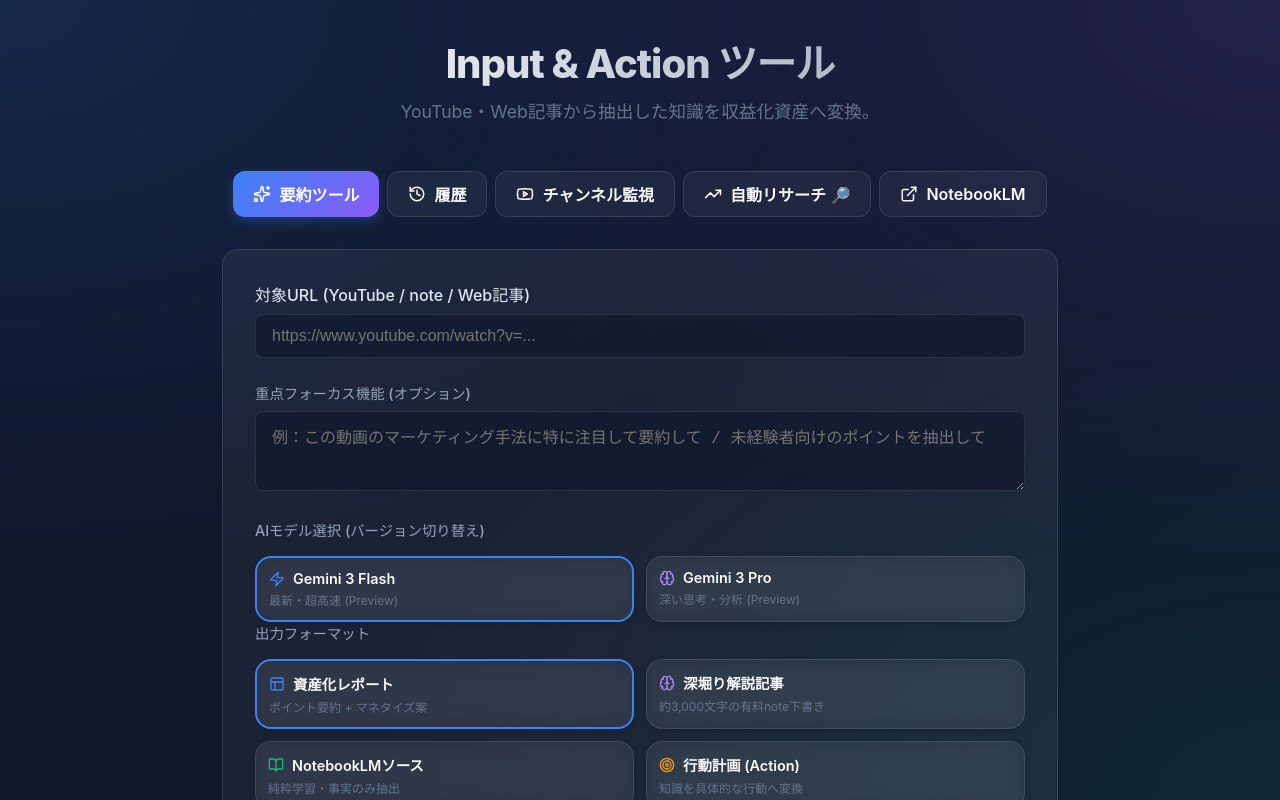
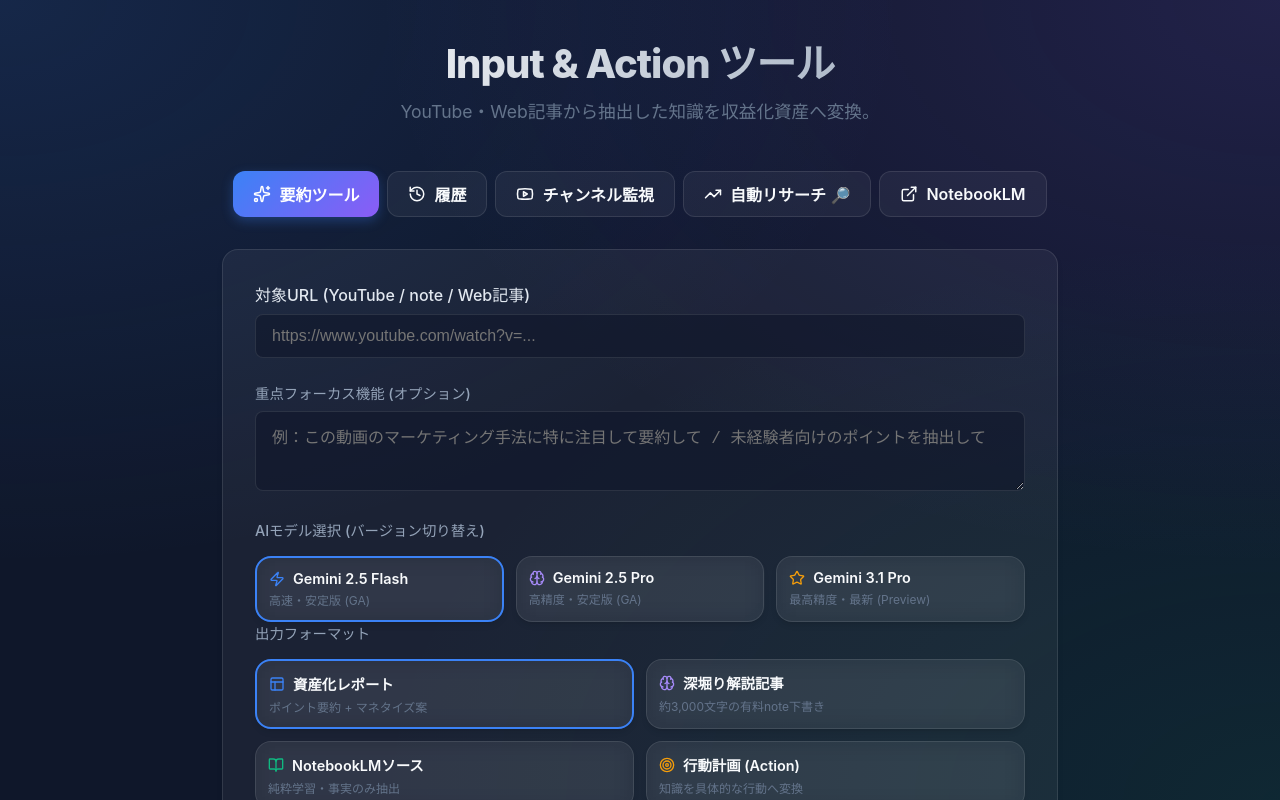
Before and after one commit to makutadasu/skillup, a Next.js app: page / in a window 1280 px wide. Shown: the top 800 px of the page. Built offline with nearby package versions, Linux system fonts and the light colour scheme.

Commit message:
fix: update to available Gemini models (2.5 Flash/Pro + 3.1 Pro Preview)

```diff
--- a/src/app/api/batch-process/route.ts
+++ b/src/app/api/batch-process/route.ts
@@ -42,7 +42,7 @@
                     data.content,
                     'youtube',
                     focusPrompt,
-                    'gemini-3-flash',
+                    'gemini-2.5-flash',
                     url,
                     outputMode
                 );
--- a/src/app/page.tsx
+++ b/src/app/page.tsx
@@ -39,7 +39,7 @@
   // Main feature state
   const [url, setUrl] = useState('');
   const [focusPrompt, setFocusPrompt] = useState('');
-  const [modelType, setModelType] = useState<GeminiModelType>('gemini-3-flash');
+  const [modelType, setModelType] = useState<GeminiModelType>('gemini-2.5-flash');
   const [outputMode, setOutputMode] = useState<'report' | 'article' | 'notebook-source' | 'action-plan'>('report');
   const [result, setResult] = useState('');
   const [currentTitle, setCurrentTitle] = useState('');
@@ -581,28 +581,39 @@
               <label style={{ display: 'block', marginBottom: '1rem', fontWeight: 500, color: '#94a3b8', fontSize: '0.9rem' }}>
                 AIモデル選択 (バージョン切り替え)
               </label>
-              <div className="grid-2">
+              <div style={{ display: 'grid', gridTemplateColumns: 'repeat(3, 1fr)', gap: '12px' }}>
                 <div
-                  className={`glass-panel hover-scale ${modelType === 'gemini-3-flash' ? 'selected-model' : ''}`}
-                  onClick={() => setModelType('gemini-3-flash')}
-                  style={{ padding: '12px', cursor: 'pointer', border: modelType === 'gemini-3-flash' ? '2px solid var(--primary)' : undefined }}
+                  className={`glass-panel hover-scale ${modelType === 'gemini-2.5-flash' ? 'selected-model' : ''}`}
+                  onClick={() => setModelType('gemini-2.5-flash')}
+                  style={{ padding: '12px', cursor: 'pointer', border: modelType === 'gemini-2.5-flash' ? '2px solid var(--primary)' : undefined }}
                 >
                   <div style={{ display: 'flex', alignItems: 'center', gap: '8px', marginBottom: '4px' }}>
                     <Zap size={16} color="#3b82f6" />
-                    <span style={{ fontSize: '0.9rem', fontWeight: 600 }}>Gemini 3 Flash</span>
+                    <span style={{ fontSize: '0.9rem', fontWeight: 600 }}>Gemini 2.5 Flash</span>
                   </div>
-                  <p style={{ fontSize: '0.75rem', color: 'var(--secondary)', margin: 0 }}>最新・超高速 (Preview)</p>
+                  <p style={{ fontSize: '0.75rem', color: 'var(--secondary)', margin: 0 }}>高速・安定版 (GA)</p>
                 </div>
                 <div
-                  className={`glass-panel hover-scale ${modelType === 'gemini-3-pro' ? 'selected-model' : ''}`}
-                  onClick={() => setModelType('gemini-3-pro')}
-                  style={{ padding: '12px', cursor: 'pointer', border: modelType === 'gemini-3-pro' ? '2px solid var(--accent)' : undefined }}
+                  className={`glass-panel hover-scale ${modelType === 'gemini-2.5-pro' ? 'selected-model' : ''}`}
+                  onClick={() => setModelType('gemini-2.5-pro')}
+                  style={{ padding: '12px', cursor: 'pointer', border: modelType === 'gemini-2.5-pro' ? '2px solid var(--accent)' : undefined }}
                 >
                   <div style={{ display: 'flex', alignItems: 'center', gap: '8px', marginBottom: '4px' }}>
                     <Brain size={16} color="#a78bfa" />
-                    <span style={{ fontSize: '0.9rem', fontWeight: 600 }}>Gemini 3 Pro</span>
+                    <span style={{ fontSize: '0.9rem', fontWeight: 600 }}>Gemini 2.5 Pro</span>
                   </div>
-                  <p style={{ fontSize: '0.75rem', color: 'var(--secondary)', margin: 0 }}>深い思考・分析 (Preview)</p>
+                  <p style={{ fontSize: '0.75rem', color: 'var(--secondary)', margin: 0 }}>高精度・安定版 (GA)</p>
+                </div>
+                <div
+                  className={`glass-panel hover-scale ${modelType === 'gemini-3.1-pro-preview' ? 'selected-model' : ''}`}
+                  onClick={() => setModelType('gemini-3.1-pro-preview')}
+                  style={{ padding: '12px', cursor: 'pointer', border: modelType === 'gemini-3.1-pro-preview' ? '2px solid #f59e0b' : undefined }}
+                >
+                  <div style={{ display: 'flex', alignItems: 'center', gap: '8px', marginBottom: '4px' }}>
+                    <Star size={16} color="#f59e0b" />
+                    <span style={{ fontSize: '0.9rem', fontWeight: 600 }}>Gemini 3.1 Pro</span>
+                  </div>
+                  <p style={{ fontSize: '0.75rem', color: 'var(--secondary)', margin: 0 }}>最高精度・最新 (Preview)</p>
                 </div>
               </div>
 
--- a/src/lib/llm_hybrid.ts
+++ b/src/lib/llm_hybrid.ts
@@ -7,7 +7,7 @@
     rawText: string,
     contextType: 'youtube' | 'web',
     focusPoint?: string,
-    modelType: GeminiModelType = 'gemini-3-flash',
+    modelType: GeminiModelType = 'gemini-2.5-flash',
     url?: string, // Optional URL if we want Gemini to use its grounding/access
     outputMode: 'report' | 'article' | 'notebook-source' | 'action-plan' = 'report' // New parameter for output control
 ) {
```
Also changed, not shown: src/types/gemini.ts (+3 -4 lines).
